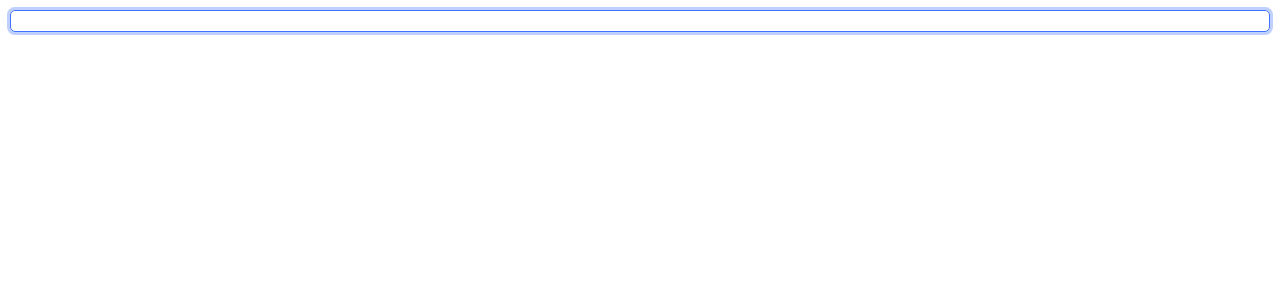
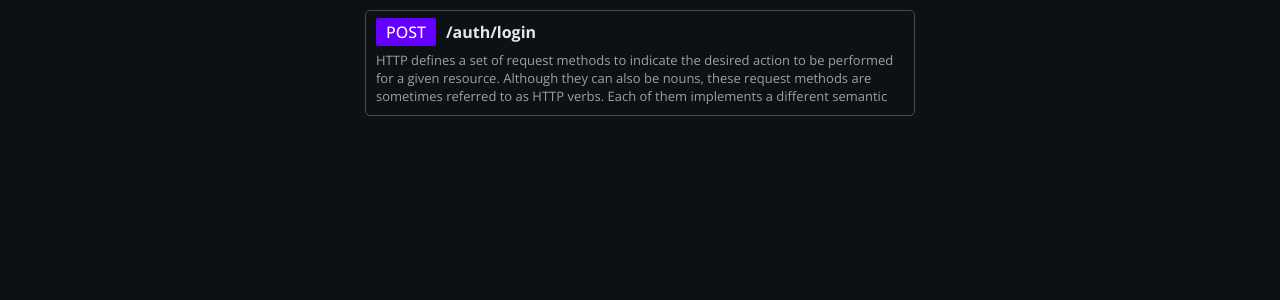
Before and after one commit to boga-man/kuvata, a React (Create React App) app: page / in a window 1280 px wide. Shown: the top 300 px of the page. Built offline with nearby package versions, Linux system fonts and the light colour scheme.

Commit message:
request_intro_view v.1

```diff
--- a/src/App.tsx
+++ b/src/App.tsx
@@ -1,4 +1,4 @@
-import React from "react";
+import { GlobalStyle } from "./Global/Style";
 import { IRequest } from "./Interfaces/Request";
 import RequestViewIndex from "./Molecules/RequestView/Index";
 
@@ -6,6 +6,8 @@ const requestMock: IRequest = {
   intro: {
     method: "POST",
     endpoint: "/auth/login",
+    description:
+      "HTTP defines a set of request methods to indicate the desired action to be performed for a given resource. Although they can also be nouns, these request methods are sometimes referred to as HTTP verbs. Each of them implements a different semantic",
   },
   body: "this is the body",
   params: [{ kei: "type", value: "admin" }],
@@ -22,7 +24,12 @@ const requestMock: IRequest = {
 function App() {
   return (
     <div>
-      <RequestViewIndex request={requestMock} onDeleteRequest={() => {}} />
+      <GlobalStyle />
+      <RequestViewIndex
+        style={{ width: "90%", maxWidth: "550px", margin: "10px auto" }}
+        request={requestMock}
+        onDeleteRequest={() => {}}
+      />
     </div>
   );
 }
--- /dev/null
+++ b/src/Global/Style.ts
@@ -0,0 +1,22 @@
+import { createGlobalStyle } from "styled-components";
+import { SimaraDarkTheme } from "./ThemeData";
+
+const GlobalStyle = createGlobalStyle`
+    *{
+        margin: 0;
+        padding: 0;
+        box-sizing: border-box;
+        font-family: 'Open Sans',
+                sans-serif;
+        scrollbar-width: thin;
+
+    }
+    body{
+        background: ${SimaraDarkTheme.Colors.background};
+        color: ${SimaraDarkTheme.Colors.text.dil0};
+        position: relative;
+        padding-bottom: 50px;
+    }
+`;
+
+export { GlobalStyle };
--- a/src/Global/ThemeData.ts
+++ b/src/Global/ThemeData.ts
@@ -2,7 +2,7 @@ import { ISimaraThemeData } from "./Interface";
 
 export const SimaraDarkTheme: ISimaraThemeData = {
   Colors: {
-    background: "#121827",
+    background: "#0d1116",
     primary: {
       dil0: "rgba(44,99,255)",
       dil30: "rgba(44,99,255,0.9)",
--- a/src/Molecules/RequestView/Index.tsx
+++ b/src/Molecules/RequestView/Index.tsx
@@ -1,12 +1,11 @@
 import { CSSProperties } from "react";
 import styled from "styled-components";
-import { SimaraLightTheme } from "../../Global/ThemeData";
+import { SimaraDarkTheme } from "../../Global/ThemeData";
 import { IRequest } from "../../Interfaces/Request";
 import RequestIntroView from "./RequestIntroView";
 const SRVContainer = styled.div`
   border-radius: 5px;
-  border: 1px solid ${SimaraLightTheme.Colors.primary.dil30};
-  box-shadow: 0 0 0 3px ${SimaraLightTheme.Colors.primary.dil90};
+  border: 1px solid ${SimaraDarkTheme.Colors.grey.dil0};
   padding: 10px;
   margin: 10px;
 `;
@@ -17,7 +16,7 @@ interface RVIProps {
 }
 function RequestViewIndex(props: RVIProps) {
   return (
-    <SRVContainer>
+    <SRVContainer style={props.style}>
       <RequestIntroView requestIntroData={props.request.intro} />
     </SRVContainer>
   );
--- a/src/Molecules/RequestView/RequestIntroView.tsx
+++ b/src/Molecules/RequestView/RequestIntroView.tsx
@@ -1,19 +1,47 @@
-import React from "react";
-import styled from "styled-components";
+import { useMemo } from "react";
+import { SimaraDarkTheme } from "../../Global/ThemeData";
 import { IRequestIntro } from "../../Interfaces/Request";
+import { GetColorForHTTPMethod } from "../../Utils/Color";
 interface RIVProps {
   requestIntroData: IRequestIntro;
 }
-
-const SRIV = styled.div`
-  width: 100%;
-  display: flex;
-  justify-content: center;
-  align-items: center;
-`;
-
 function RequestIntroView(props: RIVProps) {
-  return <SRIV></SRIV>;
+  const intent = useMemo(
+    () => GetColorForHTTPMethod(props.requestIntroData.method),
+    [props.requestIntroData.method]
+  );
+  return (
+    <div style={{ width: "100%" }}>
+      <span
+        style={{
+          fontWeight: 500,
+          background: intent,
+          padding: "3px 10px",
+          borderRadius: "2px",
+        }}
+      >
+        {props.requestIntroData.method}
+      </span>
+      <span
+        style={{
+          color: SimaraDarkTheme.Colors.text.dil30,
+          marginLeft: "10px",
+          fontWeight: 700,
+        }}
+      >
+        {props.requestIntroData.endpoint}
+      </span>
+      <p
+        style={{
+          marginTop: "8px",
+          color: SimaraDarkTheme.Colors.text.dil60,
+          fontSize: "small",
+        }}
+      >
+        {props.requestIntroData.description}
+      </p>
+    </div>
+  );
 }
 
 export default RequestIntroView;
--- a/src/Utils/Color.ts
+++ b/src/Utils/Color.ts
@@ -1,38 +1,39 @@
 import { HTTPMethod } from "../Interfaces/Request";
 
 function GetColorForHTTPMethod(method: HTTPMethod): string {
-  let ch = 0;
+  let s = 0;
+  let m = 0;
   switch (method) {
     case "GET":
-      ch = 30;
+      s = 50;
       break;
     case "POST":
-      ch = 60;
+      s = 100;
       break;
     case "PUT":
-      ch = 90;
+      s = 150;
       break;
     case "PATCH":
-      ch = 120;
+      s = 200;
       break;
     case "DELETE":
-      ch = 150;
+      s = 250;
       break;
     case "CONNECT":
-      ch = 180;
+      m = 50;
       break;
     case "TRACE":
-      ch = 210;
+      m = 100;
       break;
     case "HEAD":
-      ch = 240;
+      m = 150;
       break;
     case "OPTIONS":
-      ch = 255;
+      m = 200;
       break;
   }
 
-  return `rgb(252,${ch},84)`;
+  return `rgba(${s},${m},255,1)`;
 }
 
 export { GetColorForHTTPMethod };
```
